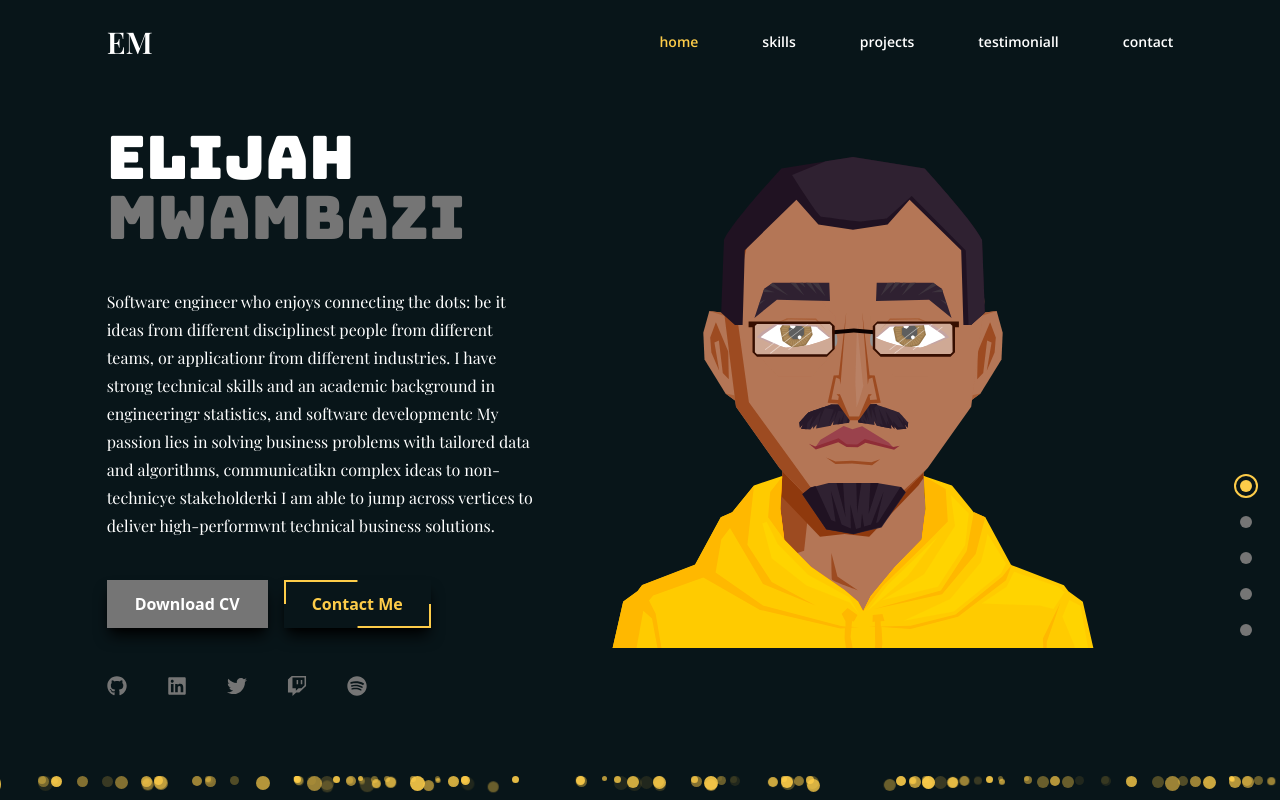
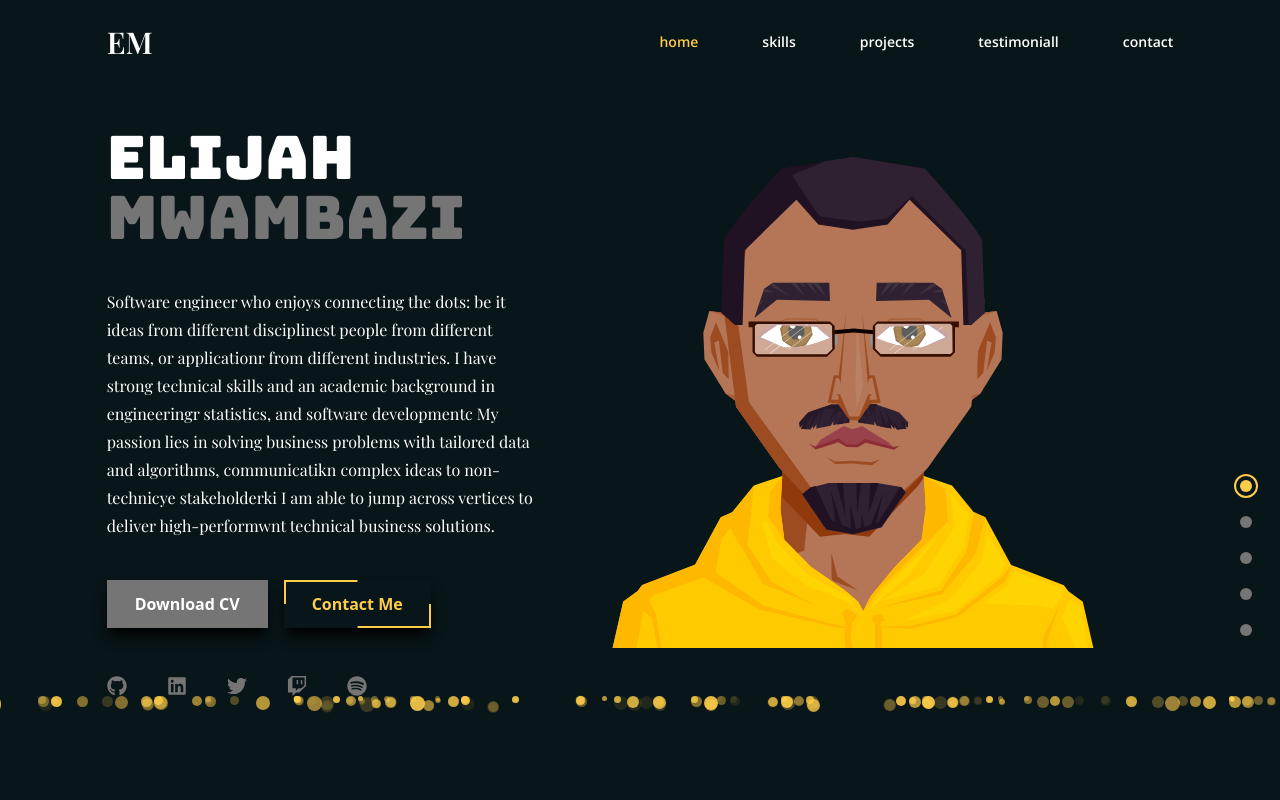
Before and after one commit to ElijahMwambazi/portfolio-site, a React (Vite) app: page / in a window 1280 px wide. Shown: the top 800 px of the page. Built offline with nearby package versions, Linux system fonts and the light colour scheme.

Commit message:
Added className prop

```diff
--- a/src/scenes/particles.scene.tsx
+++ b/src/scenes/particles.scene.tsx
@@ -14,7 +14,13 @@ export type Particle = {
   animationDuration: number;
 };
 
-const Particles = () => {
+export type ParticlesProps = {
+  className?: string;
+};
+
+const Particles = ({
+  className,
+}: ParticlesProps) => {
   const [particles, setParticles] = useState<
     Particle[]
   >([]);
@@ -69,7 +75,9 @@ const Particles = () => {
   }, []);
 
   return (
-    <div className="relative bg-gray-100 bg-opacity-60 z-10 h-5 w-full mt-20">
+    <div
+      className={`relative bg-gray-100 bg-opacity-60 z-10 h-5 w-full ${className}`}
+    >
       {particles.map((particle) => (
         <div
           key={particle.key}
```
